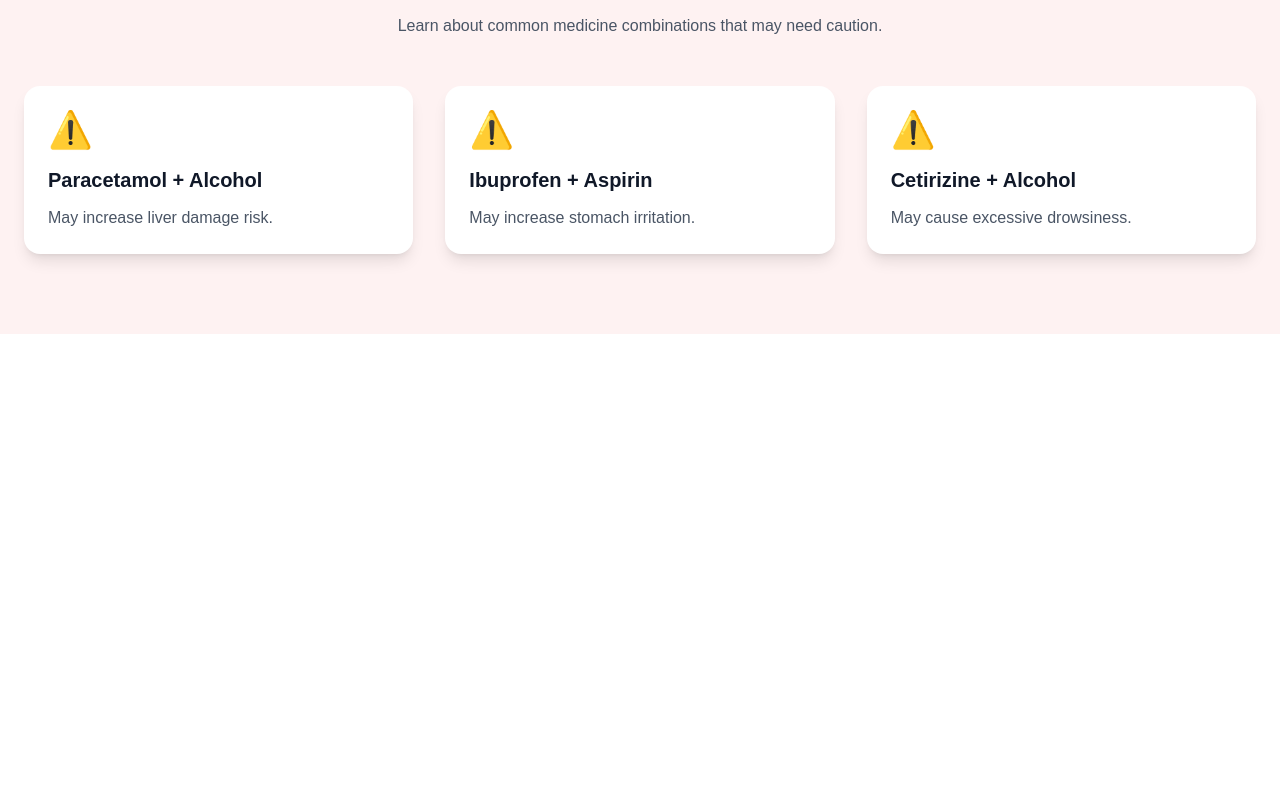
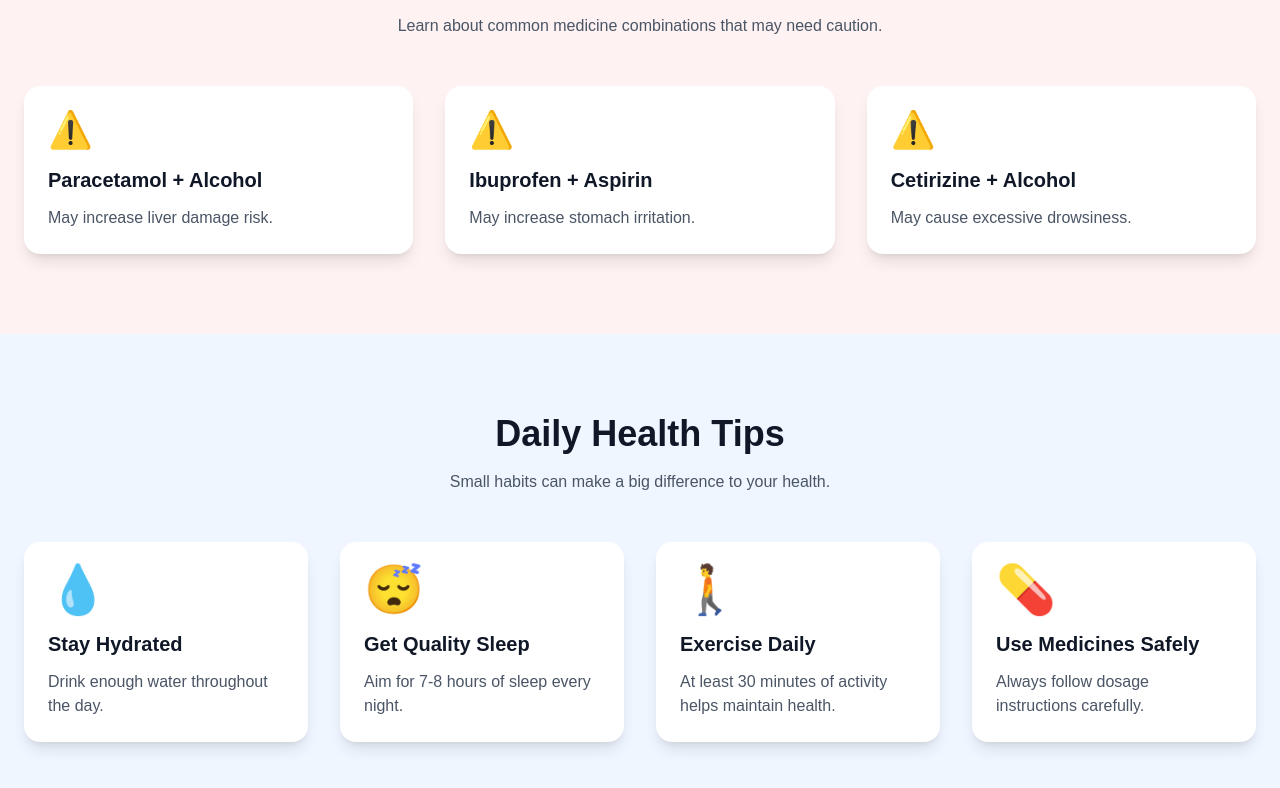
Before and after one commit to Shruthii7/mediwise-sdg3, a Next.js app: page / in a window 1280 px wide. Shown: the part 1859-2647 px from the top of the page. Before the commit the page ends 2193 px from the top, so only its background shows below. Built offline with nearby package versions, Linux system fonts and the light colour scheme.

Commit message:
Add health tips section

```diff
--- a/app/page.tsx
+++ b/app/page.tsx
@@ -3,6 +3,7 @@ import Hero from "@/components/Hero";
 import FeaturedMedicines from "@/components/FeaturedMedicines";
 import Categories from "@/components/Categories";
 import DrugInteractions from "@/components/DrugInteractions";
+import HealthTips from "@/components/HealthTips";
 
 export default function Home() {
   return (
@@ -12,6 +13,7 @@ export default function Home() {
       <FeaturedMedicines />
       <Categories />
       <DrugInteractions />
+       <HealthTips />
     </>
   );
 }
--- /dev/null
+++ b/components/HealthTips.tsx
@@ -0,0 +1,63 @@
+const tips = [
+  {
+    icon: "💧",
+    title: "Stay Hydrated",
+    description: "Drink enough water throughout the day.",
+  },
+  {
+    icon: "😴",
+    title: "Get Quality Sleep",
+    description: "Aim for 7-8 hours of sleep every night.",
+  },
+  {
+    icon: "🚶",
+    title: "Exercise Daily",
+    description: "At least 30 minutes of activity helps maintain health.",
+  },
+  {
+    icon: "💊",
+    title: "Use Medicines Safely",
+    description: "Always follow dosage instructions carefully.",
+  },
+];
+
+export default function HealthTips() {
+  return (
+    <section className="py-20 bg-blue-50">
+      <div className="max-w-7xl mx-auto px-6">
+
+        <h2 className="text-4xl font-bold text-center text-gray-900">
+          Daily Health Tips
+        </h2>
+
+        <p className="text-center text-gray-600 mt-4">
+          Small habits can make a big difference to your health.
+        </p>
+
+        <div className="grid md:grid-cols-2 lg:grid-cols-4 gap-8 mt-12">
+
+          {tips.map((tip) => (
+            <div
+              key={tip.title}
+              className="bg-white rounded-2xl p-6 shadow-lg hover:-translate-y-2 transition-all duration-300"
+            >
+              <div className="text-5xl">
+                {tip.icon}
+              </div>
+
+              <h3 className="mt-4 text-xl font-bold text-gray-900">
+                {tip.title}
+              </h3>
+
+              <p className="mt-3 text-gray-600">
+                {tip.description}
+              </p>
+            </div>
+          ))}
+
+        </div>
+
+      </div>
+    </section>
+  );
+}
```
